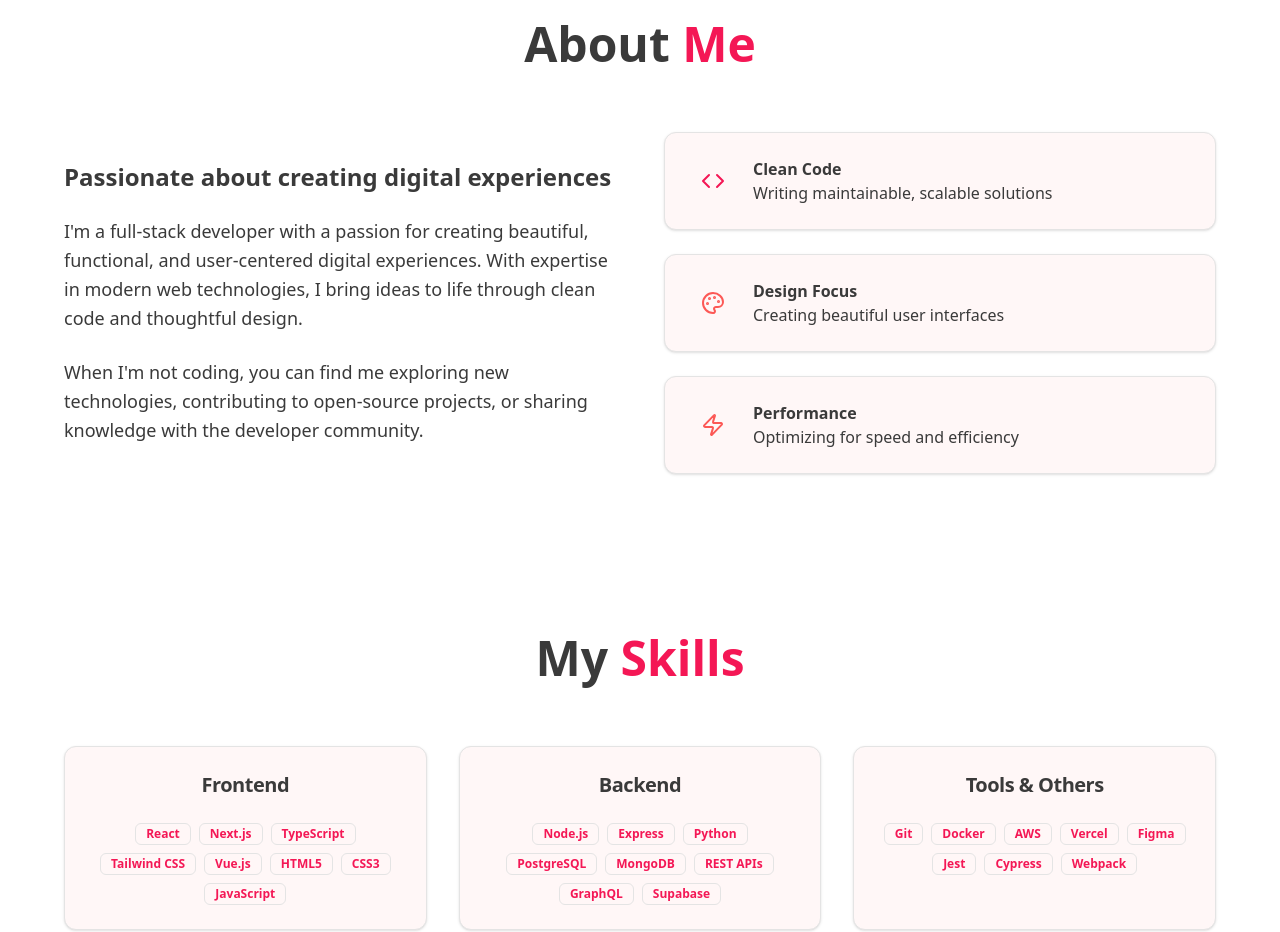
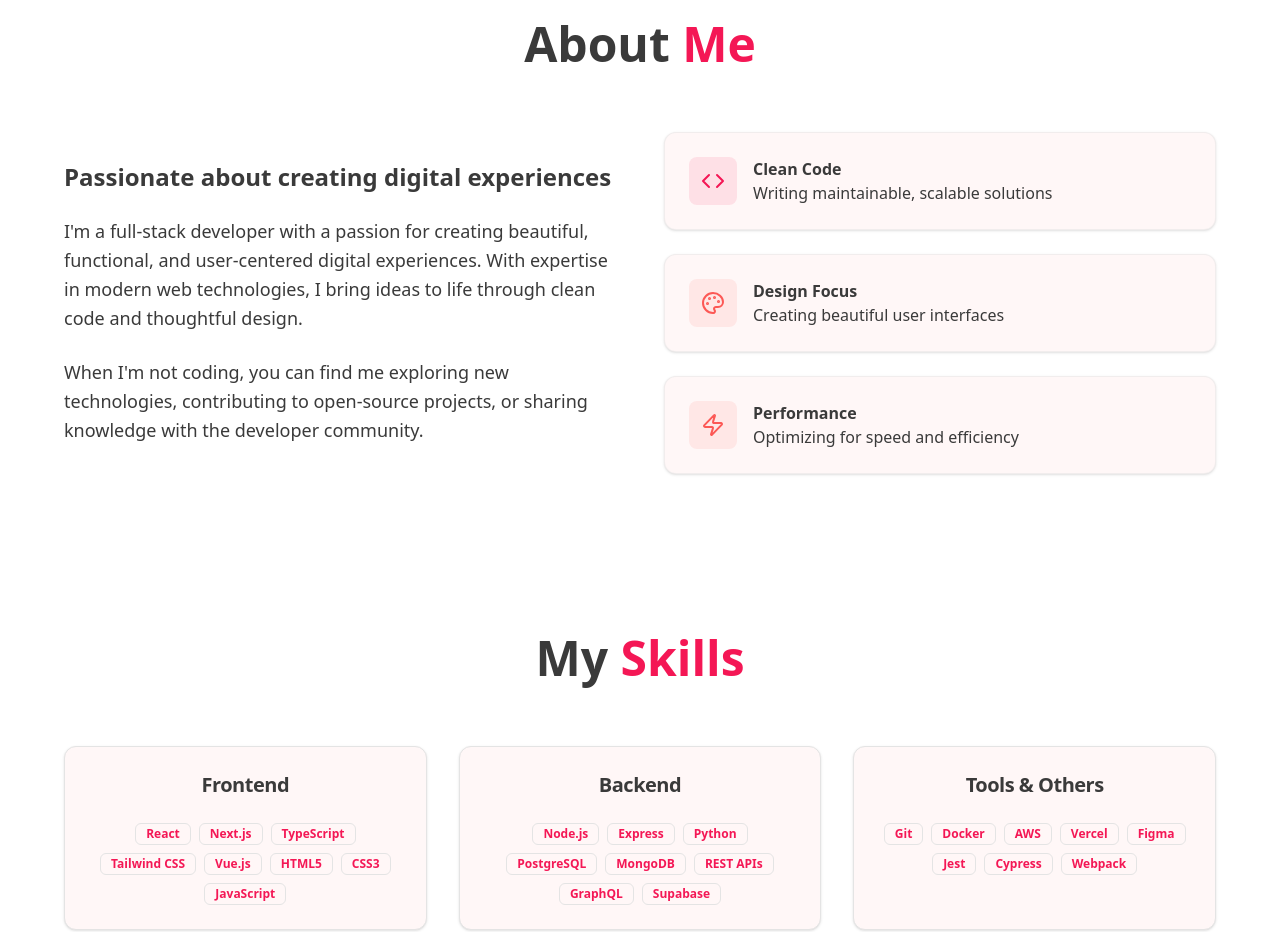
Before and after one commit to prioneto/lolis.tech, a Next.js app: page / in a window 1280 px wide. Shown: the part 860-1792 px from the top of the page. Built offline with nearby package versions, Linux system fonts and the light colour scheme.

Commit message:
Refactor About component by updating background colors and border styles for enhanced visual consistency and aesthetics

```diff
--- a/components/about.tsx
+++ b/components/about.tsx
@@ -23,10 +23,10 @@ export function About() {
             </div>
 
             <div className="grid gap-6">
-              <Card className="hover:shadow-lg transition-shadow border-border/50">
+              <Card className="hover:shadow-lg transition-shadow" style={{ borderColor: "oklch(0.92 0 0 / 0.5)" }}>
                 <CardContent className="p-6">
                   <div className="flex items-center gap-4">
-                    <div className="p-3 bg-primary/10 rounded-lg">
+                    <div className="p-3 rounded-lg" style={{ backgroundColor: "oklch(0.62 0.24 15 / 0.1)" }}>
                       <Code className="h-6 w-6 text-primary" />
                     </div>
                     <div>
@@ -37,10 +37,10 @@ export function About() {
                 </CardContent>
               </Card>
 
-              <Card className="hover:shadow-lg transition-shadow border-border/50">
+              <Card className="hover:shadow-lg transition-shadow" style={{ borderColor: "oklch(0.92 0 0 / 0.5)" }}>
                 <CardContent className="p-6">
                   <div className="flex items-center gap-4">
-                    <div className="p-3 bg-accent/10 rounded-lg">
+                    <div className="p-3 rounded-lg" style={{ backgroundColor: "oklch(0.68 0.2 25 / 0.1)" }}>
                       <Palette className="h-6 w-6 text-accent" />
                     </div>
                     <div>
@@ -51,10 +51,10 @@ export function About() {
                 </CardContent>
               </Card>
 
-              <Card className="hover:shadow-lg transition-shadow border-border/50">
+              <Card className="hover:shadow-lg transition-shadow" style={{ borderColor: "oklch(0.92 0 0 / 0.5)" }}>
                 <CardContent className="p-6">
                   <div className="flex items-center gap-4">
-                    <div className="p-3 bg-secondary/10 rounded-lg">
+                    <div className="p-3 rounded-lg" style={{ backgroundColor: "oklch(0.68 0.2 25 / 0.1)" }}>
                       <Zap className="h-6 w-6 text-secondary" />
                     </div>
                     <div>
```
